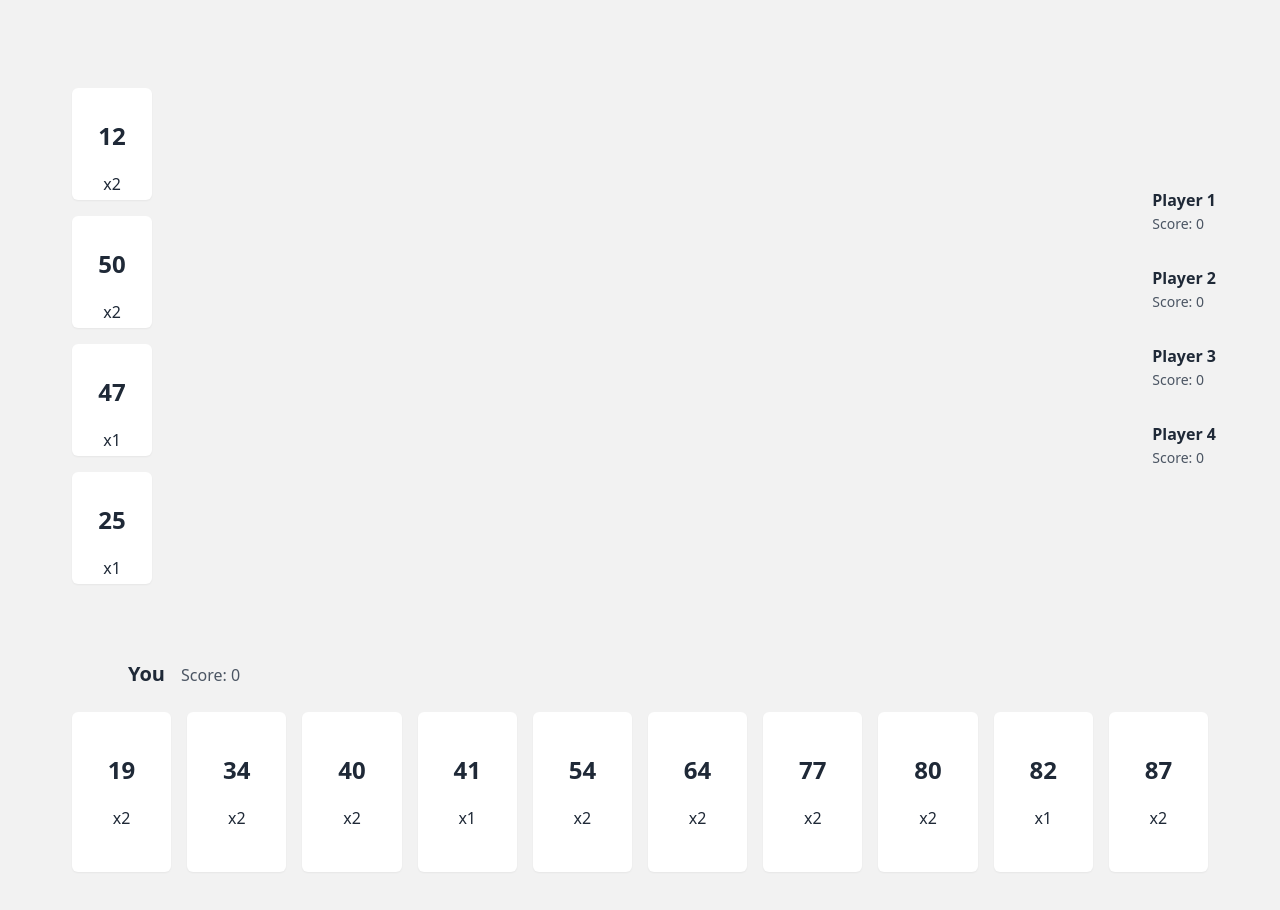
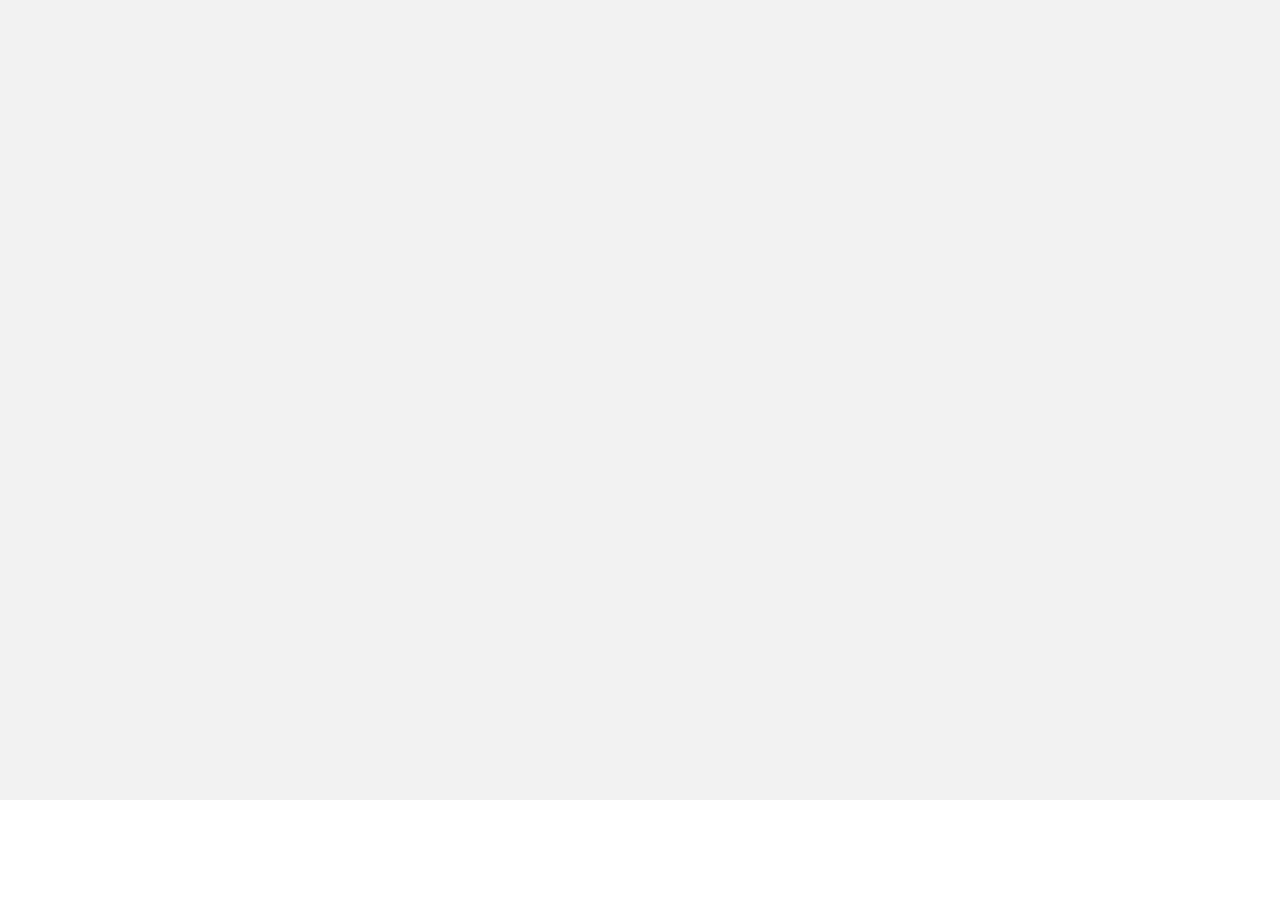
Before and after one commit to kyle65463/Take6, a Next.js app in the folder frontend/: page / in a window 1280 px wide. Shown: the top 910 px of the page. After the commit the page ends 800 px from the top, so only its background shows below. Built offline with nearby package versions, Linux system fonts and the light colour scheme.

Commit message:
how123 revision 4

```diff
--- a/frontend/src/modules/game_page/useGame.ts
+++ b/frontend/src/modules/game_page/useGame.ts
@@ -10,7 +10,12 @@ import {
   StartRowSelectionEvent,
   UpdateGameStatusEvent,
 } from "@models/game_events";
-import { Player, randomPlayer, randomSelfPlayer, SelfPlayer } from "@models/player";
+import {
+  Player,
+  randomPlayer,
+  randomSelfPlayer,
+  SelfPlayer,
+} from "@models/player";
 import { PlayCardEvent, SelectRowEvent } from "@models/player_events";
 import { EventsContext } from "@utils/context";
 import { deepCopy, generateUid, getRandomInt } from "@utils/utils";
@@ -18,18 +23,19 @@ import { useCallback, useContext, useEffect, useState } from "react";
 
 export function useGame() {
   const [game, setGame] = useState<Game | undefined>();
-	const [selectedHandCardId, setSelctedHandCardId] = useState<number | undefined>();
+  const [selectedHandCardId, setSelctedHandCardId] = useState<
+    number | undefined
+  >();
   const [inRowSelectionMode, setInRowSelectionMode] = useState(false);
   const [inCardSelectionMode, setInCardSelectionMode] = useState(false);
   const [winners, setWinners] = useState<(Player | SelfPlayer)[]>();
-	const { gameEvents, sendPlayerEvent, clearGameEvents } = useContext(EventsContext);
-	const { onGameEvent } = useContext(EventsContext); // ! Used for mocked server
-	const [cnt, setCnt] = useState(0); // ! Used for mocked server
-	const interval = 1350; // ! Used for mocked server
+  const { gameEvents, sendPlayerEvent, clearGameEvents } =
+    useContext(EventsContext);
 
   const onGameStart = useCallback((gameStartEvent: GameStartEvent) => {
     const { player, otherPlayers, initialFieldCards } = gameStartEvent;
-		if (initialFieldCards.length !== 4) throw "initialFieldCards.length must be 4";
+    if (initialFieldCards.length !== 4)
+      throw "initialFieldCards.length must be 4";
     player.cards.sort((a, b) => a.number - b.number);
     setGame({
       player,
@@ -139,8 +145,10 @@ export function useGame() {
   // 	}, interval);
   // }, []);
 
-	const onGameStatusUpdate = useCallback((gameUpdateEvent: UpdateGameStatusEvent) => {
-		const { player, otherPlayers, fieldCards, mode, playedCardInfo } = gameUpdateEvent;
+  const onGameStatusUpdate = useCallback(
+    (gameUpdateEvent: UpdateGameStatusEvent) => {
+      const { player, otherPlayers, fieldCards, mode, playedCardInfo } =
+        gameUpdateEvent;
       setGame({
         player,
         otherPlayers,
@@ -149,7 +157,7 @@ export function useGame() {
         playedCardInfo,
       });
 
-		switch(mode) {
+      switch (mode) {
         case "card selection":
           setInCardSelectionMode(true);
           break;
@@ -159,15 +167,9 @@ export function useGame() {
         case "none":
           break;
       }
-
-		// ! Used for mocked server
-		setTimeout(() => {
-			setCnt((cnt) => cnt + 1);
-		}, interval);
-	}, []);
-
-
-
+    },
+    []
+  );
 
   // Listen for every game events
   useEffect(() => {
@@ -235,17 +237,6 @@ export function useGame() {
         sendPlayerEvent(selectRowEvent);
         setInRowSelectionMode(false);
       }
-			// ! Used for mocked server
-			if (game && game.playedCardInfo.length > 0) {
-				const clearRowEvent: ClearRowEvent = {
-					id: generateUid(),
-					type: "clear row",
-					playerName: game.player.name,
-					card: game.playedCardInfo[0].card,
-					rowIdx: idx,
-				};
-				onGameEvent(clearRowEvent);
-			}
     },
     [game, selectedHandCardId]
   );
@@ -255,7 +246,8 @@ export function useGame() {
     (idx: number) => {
       if (game) {
         const { player, otherPlayers } = game;
-				if (idx < 0 || idx >= player.cards.length) throw "Invalid selected card idx";
+        if (idx < 0 || idx >= player.cards.length)
+          throw "Invalid selected card idx";
         const playedCard = player.cards[idx];
         const playCardEvent: PlayCardEvent = {
           id: generateUid(),
@@ -267,128 +259,10 @@ export function useGame() {
         sendPlayerEvent(playCardEvent);
         setSelctedHandCardId(undefined); // Unselect the hand card
         setInCardSelectionMode(false);
-
-				// ! Used for mocked server
-				const allPlayerPlayedEvent: AllPlayerPlayedEvent = {
-					id: generateUid(),
-					type: "all player played",
-					playedCardInfo: [
-						{ playerName: player.name, card: playedCard },
-						...otherPlayers.map((otherPlayer) => ({
-							playerName: otherPlayer.name,
-							card: randomCard(),
-						})),
-					],
-				};
-				onGameEvent(allPlayerPlayedEvent);
       }
     },
     [game]
   );
-
-	// ! Used for mocked server
-	const decideRow = useCallback(() => {
-		if (game && game.playedCardInfo.length > 0) {
-			const newGame: Game = deepCopy(game);
-			const { playedCardInfo, fieldCards, player } = newGame;
-
-			// Find the best match row for the leftmost played card
-			const { playerName, card } = playedCardInfo[0];
-			let bestMatchRowIdx: number | undefined;
-			let maxCardNumber: number | undefined;
-
-			// Iterate every rows
-			for (let i = 0; i < fieldCards.length; i++) {
-				const row = fieldCards[i];
-				if (row.length === 0) throw "Invalid card number of a row";
-				const lastCardNumber = row[row.length - 1].number; // The rightmost number of a row
-				if (lastCardNumber < card.number && (!maxCardNumber || lastCardNumber > maxCardNumber)) {
-					// Update the best matched row idx
-					bestMatchRowIdx = i;
-					maxCardNumber = lastCardNumber;
-				}
-			}
-
-			if (bestMatchRowIdx === undefined || maxCardNumber === undefined) {
-				if (playerName === player.name) {
-					// The player should choose a row to clear
-					const startRowSelectionEvent: StartRowSelectionEvent = {
-						id: generateUid(),
-						type: "start row selection",
-					};
-					onGameEvent(startRowSelectionEvent);
-				} else {
-					const clearRowEvent: ClearRowEvent = {
-						id: generateUid(),
-						type: "clear row",
-						playerName,
-						card,
-						rowIdx: getRandomInt(0, 4),
-					};
-					onGameEvent(clearRowEvent);
-				}
-			} else {
-				const appendRowEvent: AppendRowEvent = {
-					id: generateUid(),
-					type: "append row",
-					playerName,
-					card,
-					rowIdx: bestMatchRowIdx,
-				};
-				onGameEvent(appendRowEvent);
-			}
-			return newGame;
-		} else {
-			// ! Used for mocked server
-			const startCardSelectionEvent: StartCardSelectionEvent = {
-				id: generateUid(),
-				type: "start card selection",
-			};
-			onGameEvent(startCardSelectionEvent);
-
-			if (game && game?.player.cards.length === 0) {
-				let minScore = Number.MAX_SAFE_INTEGER;
-				for (const player of game.otherPlayers) {
-					minScore = Math.min(minScore, player.score);
-				}
-				minScore = Math.min(minScore, game.player.score);
-
-				const winners: (Player | SelfPlayer)[] = [];
-				for (const player of game.otherPlayers) {
-					if (player.score === minScore) {
-						winners.push(player);
-					}
-				}
-				if (game.player.score === minScore) winners.push(game.player);
-
-				const gameOverEvent: GameOverEvent = {
-					id: generateUid(),
-					type: "game over",
-					winners,
-				};
-				onGameEvent(gameOverEvent);
-			}
-		}
-	}, [game]);
-
-	// ! Used for mocked server
-	useEffect(() => {
-		if (cnt > 0) {
-			decideRow();
-		}
-	}, [cnt]);
-
-	// ! Used for mocked server
-	useEffect(() => {
-		const mockedGameStartEvent: GameStartEvent = {
-			type: "game start",
-			id: generateUid(),
-			player: randomSelfPlayer(),
-			otherPlayers: [...Array.from(Array(4).keys()).map((i) => randomPlayer(i + 1))], // 4 random other players
-			initialFieldCards: [...Array.from(Array(4).keys()).map(() => randomCard())], // 4 random initial field cards
-		};
-		onGameEvent(mockedGameStartEvent);
-	}, []);
 
   return {
     game,
--- a/frontend/src/services/socket.ts
+++ b/frontend/src/services/socket.ts
@@ -16,6 +16,7 @@ export function initSocket({ onConnect, onGameEvent }: InitSocketProps) {
 	});
 
 	socket.on("game event", (gameEvent) => {
+		console.log(gameEvent);
 		onGameEvent(gameEvent);
 	});
 	return socket;
```
Lines whose indentation alone changed are shown as unchanged.
